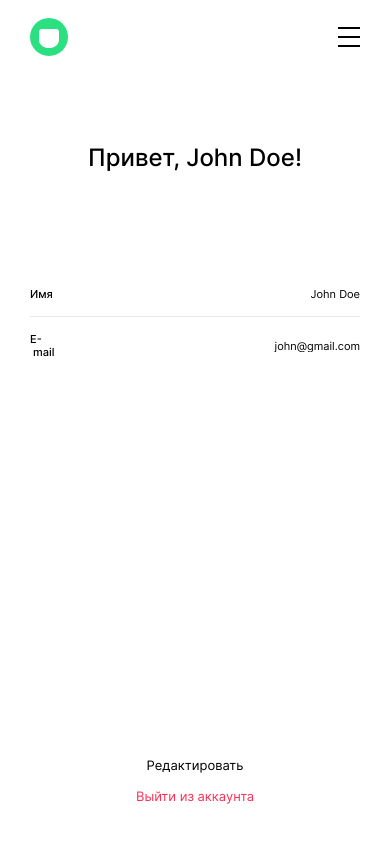
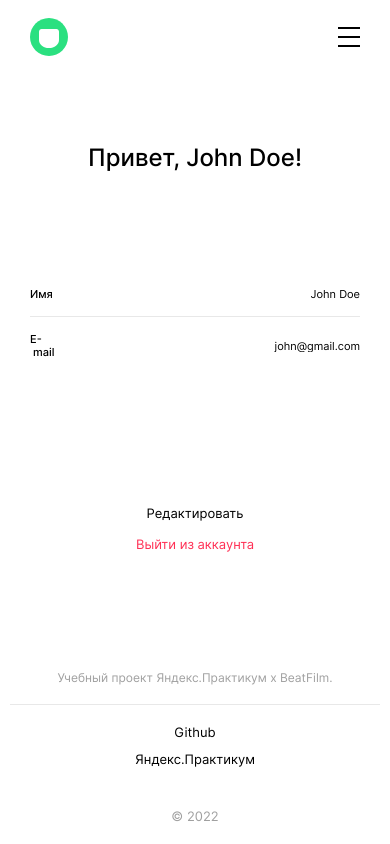
Before and after one commit to Betokko/movies-explorer-frontend, a React app: page /profile in a window 390 px wide. Shown: the top 844 px of the page. Built offline with nearby package versions, Linux system fonts and the light colour scheme.

Commit message:
hotfix: Profile height

```diff
--- a/src/components/Profile/Profile.scss
+++ b/src/components/Profile/Profile.scss
@@ -9,7 +9,7 @@
         justify-content: space-between;
         padding: 70px 0;
         @media (max-width: 767px) {
-          height: calc(100vh - 74px - 110px);
+          height: calc(100vh - 74px - 110px - 252.5px);
           min-width: 260px;
           padding: 70px 30px 40px;
         }
```
